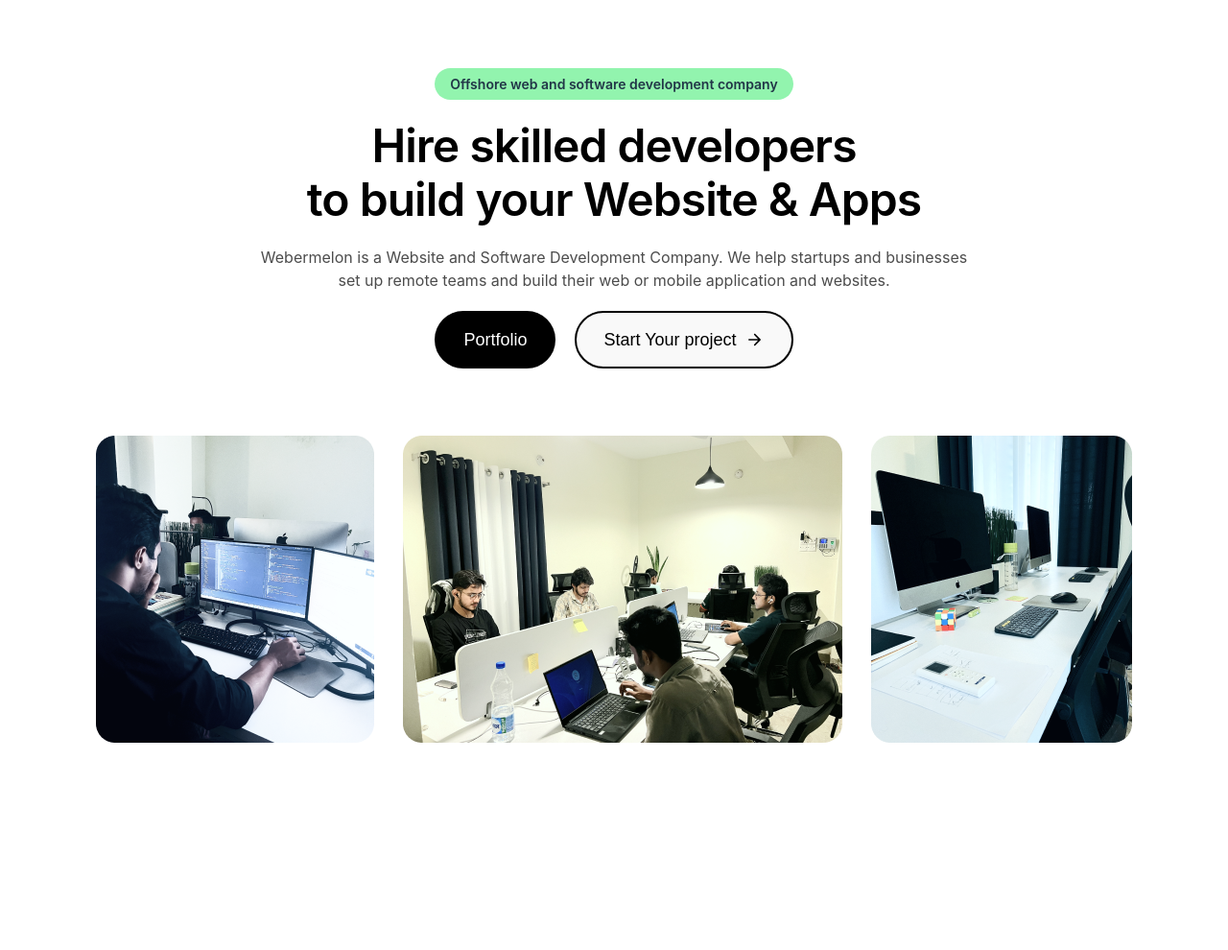
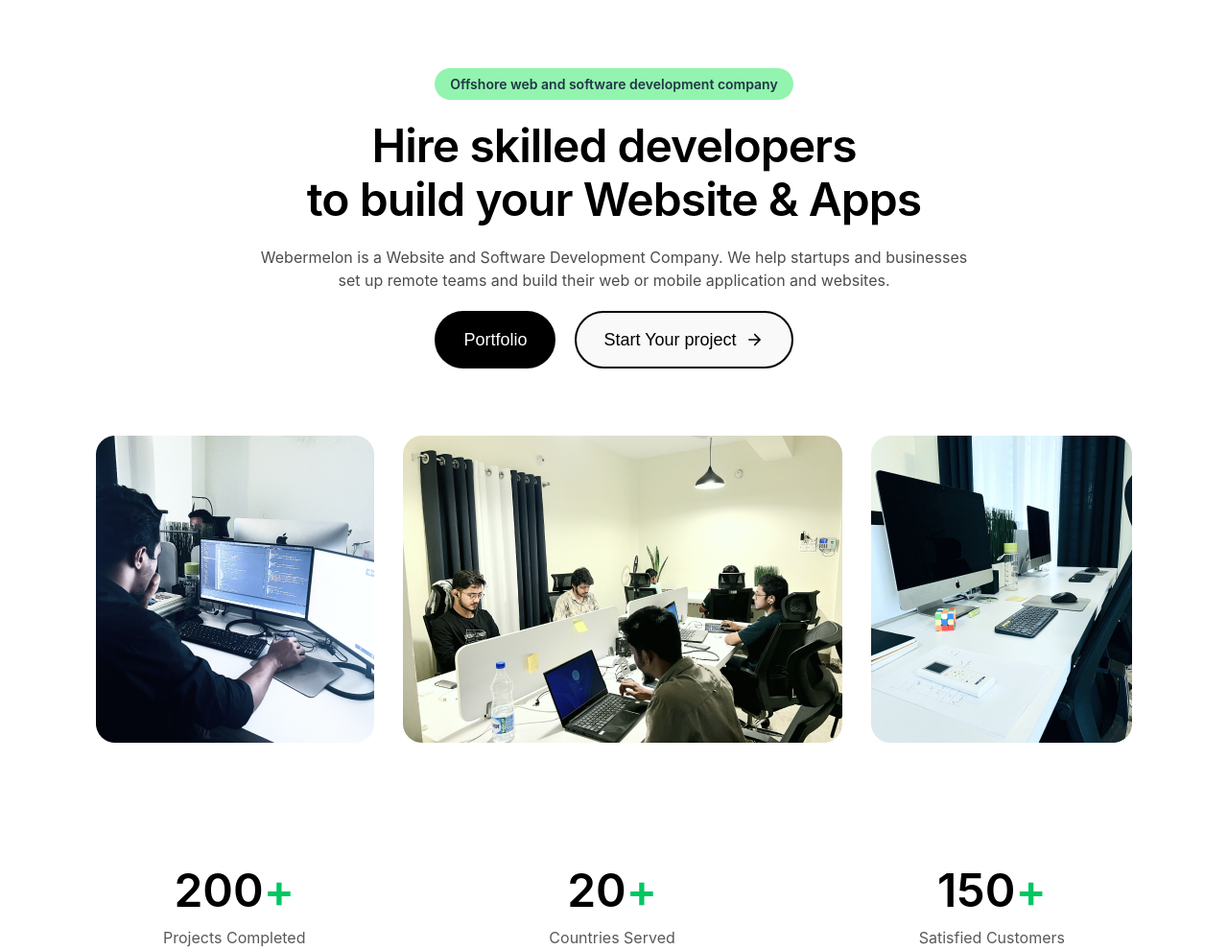
Before and after one commit to Jamanul/webmelon, a website built with Vite: page index.html in a window 1280 px wide. Shown: the part 84-1074 px from the top of the page at 96% size. Before the commit the page ends 918 px from the top, so only its background shows below. Built offline with nearby package versions, Linux system fonts and the light colour scheme.

Commit message:
added counter

```diff
--- a/index.html
+++ b/index.html
@@ -45,6 +45,21 @@
           <img src="./heading3.png" alt="">
         </div>
       </div>
+      <!-- counter section -->
+      <div class="counterSection">
+        <div class="counterElement">
+          <h1><span  id="counter">0</span> <span class="green">+</span></h1>
+          <p>Projects Completed</p>
+        </div>
+        <div class="counterElement">
+          <h1><span  id="counterTwo">0</span> <span class="green">+</span></h1>
+          <p>Countries Served</p>
+        </div>
+        <div class="counterElement">
+          <h1><span  id="counterThree">0</span> <span class="green">+</span></h1>
+          <p>Satisfied Customers</p>
+        </div>
+      </div>
     </div>
     <script type="module" src="/main.js"></script>
   </body>
--- /dev/null
+++ b/main.js
@@ -0,0 +1,45 @@
+function startCountUp(targetNumber) {
+    let currentNumber = 1;
+    const counterElement = document.getElementById('counter');
+
+    const interval = setInterval(() => {
+      counterElement.innerText = currentNumber;
+      currentNumber++;
+
+      if (currentNumber > targetNumber) {
+        clearInterval(interval);
+      }
+    }, 10);
+  }
+function startCountUpOne(targetNumber) {
+    let currentNumber = 1;
+    const counterElement = document.getElementById('counterTwo');
+
+    const interval = setInterval(() => {
+      counterElement.innerText = currentNumber;
+      currentNumber++;
+
+      if (currentNumber > targetNumber) {
+        clearInterval(interval);
+      }
+    }, 100);
+  }
+function startCountUpTwo(targetNumber) {
+    let currentNumber = 1;
+    const counterElement = document.getElementById('counterThree');
+
+    const interval = setInterval(() => {
+      counterElement.innerText = currentNumber;
+      currentNumber++;
+
+      if (currentNumber > targetNumber) {
+        clearInterval(interval);
+      }
+    }, 7.5);
+  }
+
+  window.onload = function() {
+    startCountUp(200);
+    startCountUpOne(20);
+    startCountUpTwo(150);
+  };
--- a/style.css
+++ b/style.css
@@ -174,7 +174,51 @@
 
 /* counter section */
 
+.counterSection {
+  display: flex;
+  align-items: center;
+  justify-content: space-between;
+  margin-top: 60px;
+  max-width: 940px;
+  margin-left: auto;
+  margin-right: auto;
+}
 
+.counterElement {
+  display: flex;
+  align-items: center;
+  gap: 5px;
+  justify-content:start;
+  flex-direction: column;
+  text-align: center;
+}
+
+.counterElement > * {
+  margin: 1px 0;
+}
+.counterElement > h1 {
+  color: #000;
+  text-align: center;
+  font-size: 48px;
+  font-style: normal;
+  font-weight: 600;
+  line-height: 136%;
+  display: flex;
+}
+.counterElement > p {
+align-self: stretch;
+color: #595959;
+text-align: center;
+font-size: 16px;
+font-style: normal;
+font-weight: 400;
+line-height: 136%;
+}
+
+.green {
+  color: #00C663;
+  gap: 0px;
+}
 
 @media (prefers-color-scheme: light) {
   :root {
```
